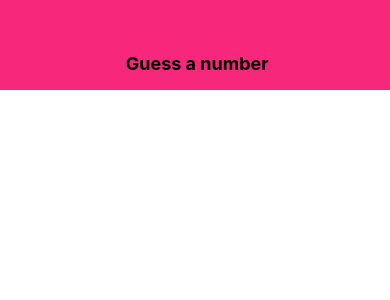
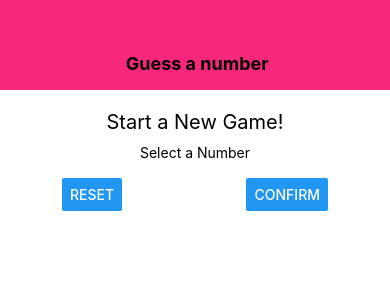
Before and after one commit to Wali89/NumberGuess, a React Native app: screen / in a window 390 px wide. Shown: the top 300 px of the page. Built offline with nearby package versions, Linux system fonts and the light colour scheme.

Commit message:
added start game screen

```diff
--- a/App.js
+++ b/App.js
@@ -1,21 +1,18 @@
-/**
- * Sample React Native App
- * https://github.com/facebook/react-native
- *
- * @format
- * @flow
- */
-
 import React from 'react';
 import { StyleSheet, View } from 'react-native';
+
 import Header from './components/Header'
+import StartGameScreen from './screens/StartGameScreen'
 
 export default function App() {
+
   return (
 
     <View style={styles.screen}>
 
       <Header title="Guess a number"/>
+      <StartGameScreen/>
+
     </View>
   );
 }
--- /dev/null
+++ b/screens/StartGameScreen.js
@@ -0,0 +1,65 @@
+import React from 'react';
+import { View, Text, StyleSheet, TextInput, Button } from 'react-native';
+
+
+const StartGameScreen = props => {
+
+    return (
+
+        <View style={styles.screen}>
+
+            <Text style={styles.title}>Start a New Game!</Text>
+
+            <View style={styles.inputContainer}>
+
+                <Text>Select a Number</Text>
+
+                <TextInput/>
+
+                <View style={styles.buttonContainer}>
+
+                    <Button title="Reset" onPress={() => {}}/>
+
+                    <Button title="Confirm" onPress={() => {}}/>
+
+                </View>
+
+            </View>
+
+        </View>
+    );
+};
+
+
+const styles = StyleSheet.create({
+
+    screen: {
+        flex: 1,
+        padding: 10,
+        alignItems: 'center'
+    },
+
+    title: {
+        fontSize: 20,
+        marginVertical: 10
+
+    },
+
+    inputContainer: {
+        width:300,
+        maxWidth: '80%',
+        alignItems: 'center'
+    },
+
+    buttonContainer: {
+        flexDirection: 'row',
+        width: '100%',
+        justifyContent: 'space-between',
+        paddingHorizontal: 15
+
+    }
+
+});
+
+
+export default StartGameScreen;
```
Also changed, not shown: 20 other files (tests, documents, lock files or other folders).
